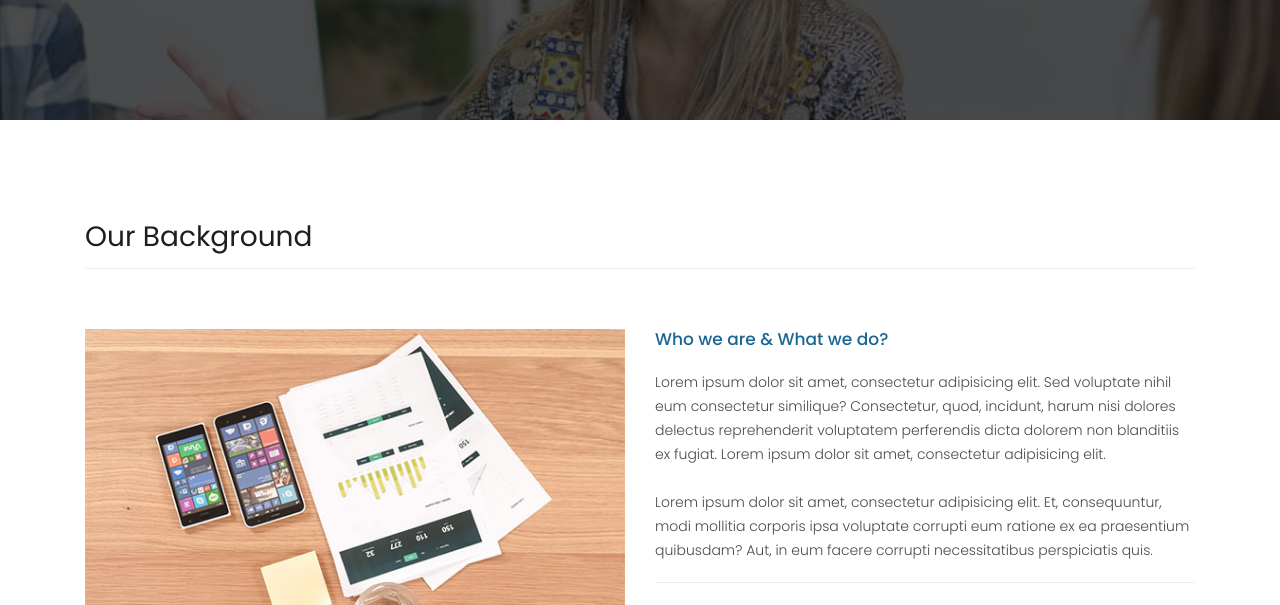
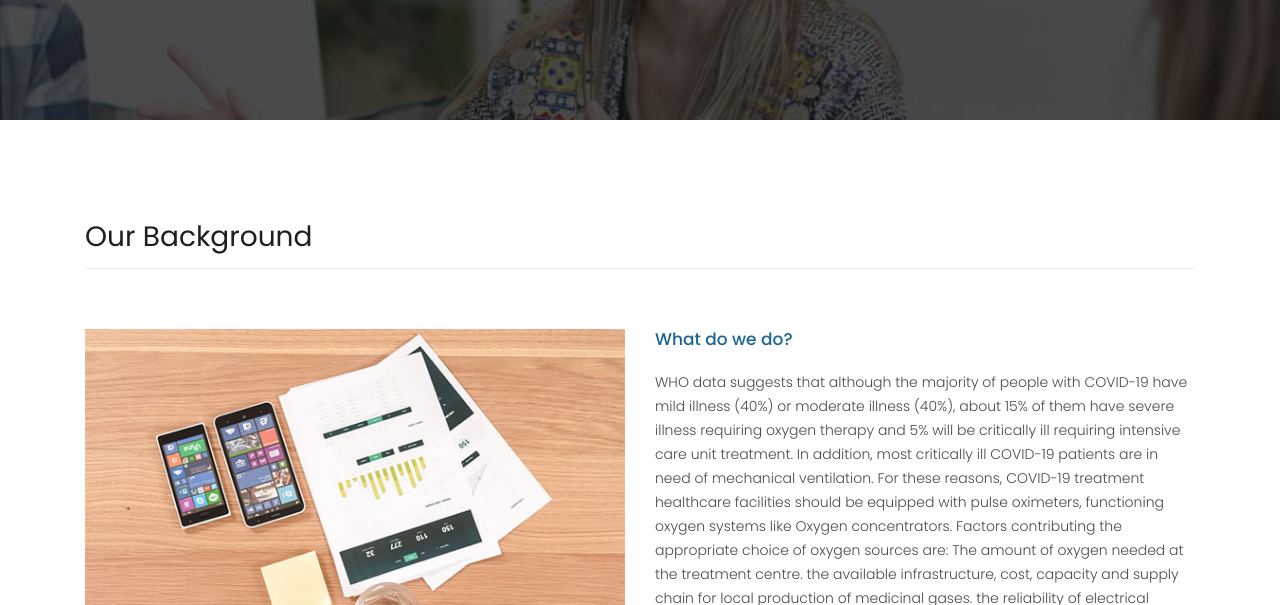
Before and after one commit to architjain2002/OxygenConcentrator-website, a plain HTML site: page about.html in a window 1280 px wide. Shown: the part 336-941 px from the top of the page. Drawn offline with Linux system fonts and the light colour scheme.

```diff
--- a/about.html
+++ b/about.html
@@ -104,19 +104,27 @@ https://templatemo.com/tm-546-sixteen-clothing
         </div>
         <div class="col-md-6">
           <div class="left-content">
-            <h4>Who we are &amp; What we do?</h4>
-            <p>Lorem ipsum dolor sit amet, consectetur adipisicing elit. Sed voluptate nihil eum consectetur similique?
-              Consectetur, quod, incidunt, harum nisi dolores delectus reprehenderit voluptatem perferendis dicta
-              dolorem non blanditiis ex fugiat. Lorem ipsum dolor sit amet, consectetur adipisicing elit.<br><br>Lorem
-              ipsum dolor sit amet, consectetur adipisicing elit. Et, consequuntur, modi mollitia corporis ipsa
-              voluptate corrupti eum ratione ex ea praesentium quibusdam? Aut, in eum facere corrupti necessitatibus
-              perspiciatis quis.</p>
-            <ul class="social-icons">
+            <h4>What do we do?</h4>
+            <p>WHO data suggests that although the majority of people with COVID-19 have mild illness (40%) or moderate
+              illness (40%), about 15% of them have severe illness requiring oxygen therapy and 5% will be critically
+              ill requiring intensive care unit treatment. In addition, most critically ill COVID-19 patients are in
+              need of mechanical ventilation. For these reasons, COVID-19 treatment healthcare facilities should be
+              equipped with pulse oximeters, functioning oxygen systems like Oxygen concentrators. Factors contributing
+              the appropriate choice of oxygen sources are:
+              The amount of oxygen needed at the treatment centre.
+              the available infrastructure, cost, capacity and supply chain for local production of medicinal gases.
+              the reliability of electrical supply.
+              access to maintenance services and spare parts. So to solve this problem we can use 3D Printing Technology
+              to develop the oxygen concentrators which are portable, lightweight and affordable. This printing
+              technology helps us in making wide range of applications with lot of advantages like ease of maintenance,
+              long durability along with numerous benefits.
+            </p>
+            <!-- <ul class="social-icons">
               <li><a href="#"><i class="fa fa-facebook"></i></a></li>
               <li><a href="#"><i class="fa fa-twitter"></i></a></li>
               <li><a href="#"><i class="fa fa-linkedin"></i></a></li>
               <li><a href="#"><i class="fa fa-behance"></i></a></li>
-            </ul>
+            </ul> -->
           </div>
         </div>
       </div>
```
Also changed, not shown: assets/images2/1.jpg (added), assets/images2/2.jpg (added), assets/images2/3.jpg (added), assets/images2/4.jpg (added), assets/images2/5.jpg (added).
